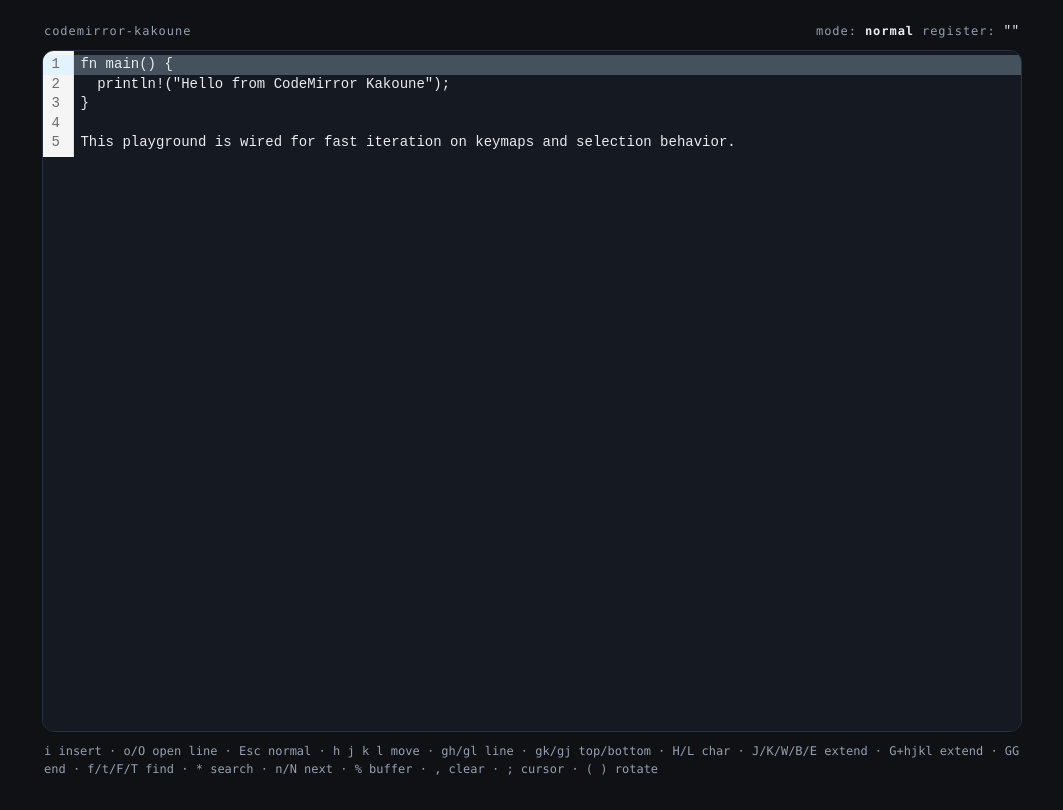
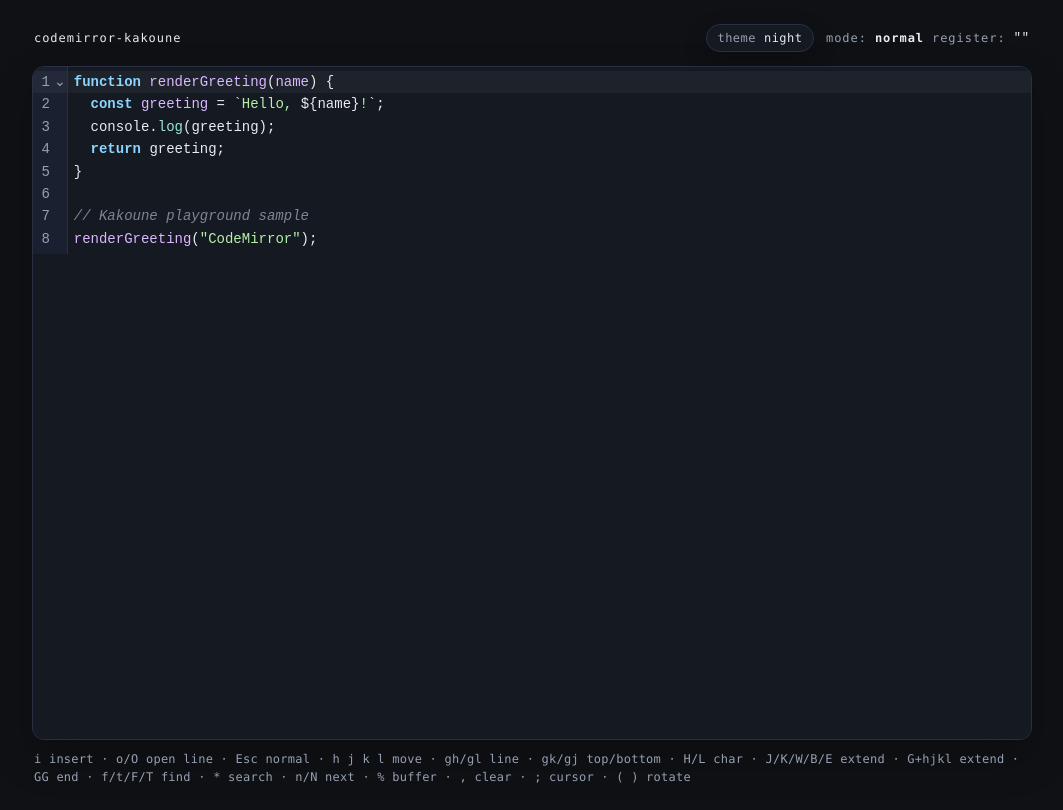
Before and after one commit to Yukaii/codemirror-kakoune, a website built with Vite: page playground/index.html in a window 1280 px wide. Shown: the whole page, without its empty margins (108-1171 px from the left). Built offline with nearby package versions, Linux system fonts and the light colour scheme.

Commit message:
Add playground theme selection and syntax highlighting

```diff
--- a/package.json
+++ b/package.json
@@ -15,9 +15,12 @@
   },
   "dependencies": {
     "@codemirror/commands": "^6.10.3",
+    "@codemirror/lang-javascript": "^6.2.5",
+    "@codemirror/language": "^6.12.3",
     "@codemirror/search": "^6.7.0",
     "@codemirror/state": "^6.6.0",
     "@codemirror/view": "^6.43.0",
+    "@lezer/highlight": "^1.2.3",
     "codemirror": "^6.0.2"
   },
   "devDependencies": {
--- a/playground/index.html
+++ b/playground/index.html
@@ -9,11 +9,21 @@
   <body>
     <main class="shell">
       <header class="bar">
-        <span>codemirror-kakoune</span>
-        <span class="state">
-          mode: <strong id="mode-pill">normal</strong>
-          register: <code id="register-pill">""</code>
-        </span>
+        <span class="brand">codemirror-kakoune</span>
+        <div class="controls">
+          <label class="control" for="theme-select">
+            <span>theme</span>
+            <select id="theme-select" name="theme">
+              <option value="night">Night</option>
+              <option value="paper">Paper</option>
+              <option value="sepia">Sepia</option>
+            </select>
+          </label>
+          <span class="state">
+            mode: <strong id="mode-pill">normal</strong>
+            register: <code id="register-pill">""</code>
+          </span>
+        </div>
       </header>
 
       <div id="editor"></div>
--- a/playground/main.ts
+++ b/playground/main.ts
@@ -1,14 +1,42 @@
 import { basicSetup, EditorView } from "codemirror";
-import { EditorState } from "@codemirror/state";
+import { Compartment, EditorState } from "@codemirror/state";
+import { javascript } from "@codemirror/lang-javascript";
 import { kakoune, kakouneStateField } from "../src/index";
+import {
+  buildPlaygroundEditorTheme,
+  isPlaygroundThemeName,
+  playgroundThemes,
+  type PlaygroundThemeName
+} from "./themes";
 import "./style.css";
 
 const editorElement = document.querySelector<HTMLDivElement>("#editor");
+const themeSelect = document.querySelector<HTMLSelectElement>("#theme-select");
 const modePill = document.querySelector<HTMLElement>("#mode-pill");
 const registerPill = document.querySelector<HTMLElement>("#register-pill");
+const themeCompartment = new Compartment();
 
-if (!editorElement || !modePill || !registerPill) {
+if (!editorElement || !themeSelect || !modePill || !registerPill) {
   throw new Error("Playground shell is missing required DOM nodes.");
+}
+
+const themeSelectElement = themeSelect;
+
+const themeStorageKey = "codemirror-kakoune.playground.theme";
+
+function getInitialTheme(): PlaygroundThemeName {
+  const storedTheme = window.localStorage.getItem(themeStorageKey);
+  return isPlaygroundThemeName(storedTheme) ? storedTheme : "night";
+}
+
+function applyTheme(view: EditorView, themeName: PlaygroundThemeName): void {
+  const theme = playgroundThemes[themeName];
+  document.body.dataset.theme = themeName;
+  themeSelectElement.value = themeName;
+  window.localStorage.setItem(themeStorageKey, themeName);
+  view.dispatch({
+    effects: themeCompartment.reconfigure(buildPlaygroundEditorTheme(theme))
+  });
 }
 
 const updateStatus = (view: EditorView): void => {
@@ -17,17 +45,25 @@ const updateStatus = (view: EditorView): void => {
   registerPill.textContent = state.register ? JSON.stringify(state.register) : '""';
 };
 
+const initialTheme = getInitialTheme();
+document.body.dataset.theme = initialTheme;
+
 const view = new EditorView({
   state: EditorState.create({
     doc: [
-      "fn main() {",
-      "  println!(\"Hello from CodeMirror Kakoune\");",
+      "function renderGreeting(name) {",
+      "  const greeting = `Hello, ${name}!`;",
+      "  console.log(greeting);",
+      "  return greeting;",
       "}",
       "",
-      "This playground is wired for fast iteration on keymaps and selection behavior."
+      "// Kakoune playground sample",
+      "renderGreeting(\"CodeMirror\");"
     ].join("\n"),
     extensions: [
       basicSetup,
+      javascript({ typescript: true, jsx: true }),
+      themeCompartment.of(buildPlaygroundEditorTheme(playgroundThemes[initialTheme])),
       kakoune(),
       EditorView.updateListener.of(update => {
         if (update.transactions.length > 0) {
@@ -39,4 +75,12 @@ const view = new EditorView({
   parent: editorElement
 });
 
+themeSelectElement.value = initialTheme;
+themeSelectElement.addEventListener("change", () => {
+  const nextTheme = themeSelectElement.value;
+  if (isPlaygroundThemeName(nextTheme)) {
+    applyTheme(view, nextTheme);
+  }
+});
+
 updateStatus(view);
--- a/playground/style.css
+++ b/playground/style.css
@@ -1,13 +1,48 @@
 :root {
-  color-scheme: dark;
   font-family: ui-monospace, SFMono-Regular, Menlo, Monaco, Consolas, "Liberation Mono",
     monospace;
   --bg: #0f1115;
   --panel: #151922;
   --panel-border: #273044;
+  --panel-strong: #1b2130;
   --text: #e8ebf0;
   --muted: #95a0b2;
-  --accent: #c7cdd8;
+  --accent: #8ad4ff;
+  --selection: rgba(138, 212, 255, 0.22);
+  --active-line: rgba(255, 255, 255, 0.04);
+  --shadow: rgba(0, 0, 0, 0.24);
+}
+
+body[data-theme="paper"] {
+  color-scheme: light;
+  --bg: #f5f1e8;
+  --panel: #fffcf5;
+  --panel-border: #d8cbb9;
+  --panel-strong: #efe2cf;
+  --text: #243041;
+  --muted: #6d7785;
+  --accent: #2f6f8f;
+  --selection: rgba(47, 111, 143, 0.18);
+  --active-line: rgba(36, 48, 65, 0.04);
+  --shadow: rgba(36, 48, 65, 0.06);
+}
+
+body[data-theme="sepia"] {
+  color-scheme: light;
+  --bg: #efe2cf;
+  --panel: #f7efe3;
+  --panel-border: #d4c2a9;
+  --panel-strong: #efe2cf;
+  --text: #3e2f20;
+  --muted: #776553;
+  --accent: #8b5e34;
+  --selection: rgba(139, 94, 52, 0.18);
+  --active-line: rgba(62, 47, 32, 0.04);
+  --shadow: rgba(62, 47, 32, 0.08);
+}
+
+body[data-theme="night"] {
+  color-scheme: dark;
 }
 
 * {
@@ -24,22 +59,64 @@ body {
 
 body {
   padding: 24px;
+  background: var(--bg);
+  color: var(--text);
 }
 
 .shell {
-  max-width: 980px;
+  max-width: 1000px;
   margin: 0 auto;
 }
 
 .bar {
   display: flex;
   justify-content: space-between;
+  align-items: center;
   gap: 16px;
-  padding: 0 2px 12px;
+  padding: 0 2px 14px;
   color: var(--muted);
   font-size: 12px;
   letter-spacing: 0.08em;
   text-transform: lowercase;
+}
+
+.brand {
+  color: var(--text);
+}
+
+.controls {
+  display: flex;
+  align-items: center;
+  gap: 12px;
+  flex-wrap: wrap;
+}
+
+.control {
+  display: inline-flex;
+  align-items: center;
+  gap: 8px;
+  padding: 6px 10px;
+  border: 1px solid var(--panel-border);
+  border-radius: 999px;
+  background: var(--panel);
+  box-shadow: 0 10px 24px var(--shadow);
+  letter-spacing: 0.04em;
+}
+
+.control span {
+  color: var(--muted);
+}
+
+.control select {
+  appearance: none;
+  border: 0;
+  background: transparent;
+  color: var(--text);
+  font: inherit;
+  letter-spacing: inherit;
+  text-transform: inherit;
+  outline: none;
+  cursor: pointer;
 }
 
 .state {
@@ -55,21 +132,23 @@ body {
 }
 
 #editor {
-  min-height: calc(100vh - 120px);
+  min-height: calc(100vh - 128px);
   border: 1px solid var(--panel-border);
   border-radius: 12px;
   overflow: hidden;
   background: var(--panel);
+  box-shadow: 0 18px 40px var(--shadow);
 }
 
 .cm-editor {
-  min-height: calc(100vh - 120px);
+  min-height: calc(100vh - 128px);
   background: var(--panel);
 }
 
 .cm-scroller {
   font-size: 14px;
   line-height: 1.6;
+  font-family: inherit;
 }
 
 .hint {
@@ -77,4 +156,5 @@ body {
   color: var(--muted);
   font-size: 12px;
   line-height: 1.5;
+  letter-spacing: 0.02em;
 }
--- /dev/null
+++ b/playground/themes.ts
@@ -0,0 +1,220 @@
+import { HighlightStyle, syntaxHighlighting } from "@codemirror/language";
+import { EditorView } from "@codemirror/view";
+import type { Extension } from "@codemirror/state";
+import { tags } from "@lezer/highlight";
+
+export type PlaygroundThemeName = "night" | "paper" | "sepia";
+
+export interface PlaygroundTheme {
+  name: PlaygroundThemeName;
+  label: string;
+  dark: boolean;
+  shell: {
+    bg: string;
+    panel: string;
+    border: string;
+    text: string;
+    muted: string;
+    accent: string;
+    selection: string;
+    activeLine: string;
+  };
+  editor: {
+    background: string;
+    text: string;
+    muted: string;
+    accent: string;
+    border: string;
+    panel: string;
+    selection: string;
+    activeLine: string;
+    match: string;
+    keyword: string;
+    string: string;
+    comment: string;
+    number: string;
+    variable: string;
+    property: string;
+    type: string;
+    function: string;
+  };
+}
+
+export const playgroundThemes: Record<PlaygroundThemeName, PlaygroundTheme> = {
+  night: {
+    name: "night",
+    label: "Night",
+    dark: true,
+    shell: {
+      bg: "#0f1115",
+      panel: "#151922",
+      border: "#273044",
+      text: "#e8ebf0",
+      muted: "#95a0b2",
+      accent: "#8ad4ff",
+      selection: "rgba(138, 212, 255, 0.22)",
+      activeLine: "rgba(255, 255, 255, 0.04)"
+    },
+    editor: {
+      background: "#151922",
+      text: "#e8ebf0",
+      muted: "#95a0b2",
+      accent: "#8ad4ff",
+      border: "#273044",
+      panel: "#1a2030",
+      selection: "rgba(138, 212, 255, 0.22)",
+      activeLine: "rgba(255, 255, 255, 0.04)",
+      match: "rgba(138, 212, 255, 0.18)",
+      keyword: "#8ad4ff",
+      string: "#b4f0a7",
+      comment: "#7d8794",
+      number: "#f4d19a",
+      variable: "#e8ebf0",
+      property: "#9ee6d0",
+      type: "#f0b6ff",
+      function: "#d9b8ff"
+    }
+  },
+  paper: {
+    name: "paper",
+    label: "Paper",
+    dark: false,
+    shell: {
+      bg: "#f5f1e8",
+      panel: "#fffcf5",
+      border: "#d8cbb9",
+      text: "#243041",
+      muted: "#6d7785",
+      accent: "#2f6f8f",
+      selection: "rgba(47, 111, 143, 0.18)",
+      activeLine: "rgba(36, 48, 65, 0.04)"
+    },
+    editor: {
+      background: "#fffcf5",
+      text: "#243041",
+      muted: "#6d7785",
+      accent: "#2f6f8f",
+      border: "#d8cbb9",
+      panel: "#f7efe3",
+      selection: "rgba(47, 111, 143, 0.18)",
+      activeLine: "rgba(36, 48, 65, 0.04)",
+      match: "rgba(47, 111, 143, 0.12)",
+      keyword: "#2f6f8f",
+      string: "#7a8f4f",
+      comment: "#8b7d6a",
+      number: "#a15c2f",
+      variable: "#243041",
+      property: "#5e6f88",
+      type: "#7c4fb2",
+      function: "#4e6cb6"
+    }
+  },
+  sepia: {
+    name: "sepia",
+    label: "Sepia",
+    dark: false,
+    shell: {
+      bg: "#efe2cf",
+      panel: "#f7efe3",
+      border: "#d4c2a9",
+      text: "#3e2f20",
+      muted: "#776553",
+      accent: "#8b5e34",
+      selection: "rgba(139, 94, 52, 0.18)",
+      activeLine: "rgba(62, 47, 32, 0.04)"
+    },
+    editor: {
+      background: "#f7efe3",
+      text: "#3e2f20",
+      muted: "#776553",
+      accent: "#8b5e34",
+      border: "#d4c2a9",
+      panel: "#efe2cf",
+      selection: "rgba(139, 94, 52, 0.18)",
+      activeLine: "rgba(62, 47, 32, 0.04)",
+      match: "rgba(139, 94, 52, 0.12)",
+      keyword: "#8b5e34",
+      string: "#7f8a49",
+      comment: "#9a8a78",
+      number: "#9a5b2f",
+      variable: "#3e2f20",
+      property: "#7a5e45",
+      type: "#7c5f9c",
+      function: "#5f6f9d"
+    }
+  }
+};
+
+export function isPlaygroundThemeName(value: string | null | undefined): value is PlaygroundThemeName {
+  return value === "night" || value === "paper" || value === "sepia";
+}
+
+export function buildPlaygroundEditorTheme(theme: PlaygroundTheme): Extension {
+  const highlightStyle = HighlightStyle.define([
+    { tag: tags.keyword, color: theme.editor.keyword, fontWeight: "600" },
+    { tag: tags.string, color: theme.editor.string },
+    { tag: tags.comment, color: theme.editor.comment, fontStyle: "italic" },
+    { tag: tags.number, color: theme.editor.number },
+    { tag: tags.bool, color: theme.editor.number },
+    { tag: tags.null, color: theme.editor.number },
+    { tag: tags.variableName, color: theme.editor.variable },
+    { tag: tags.propertyName, color: theme.editor.property },
+    { tag: tags.typeName, color: theme.editor.type },
+    { tag: tags.function(tags.variableName), color: theme.editor.function },
+    { tag: tags.definition(tags.variableName), color: theme.editor.function }
+  ]);
+
+  return [
+    EditorView.theme(
+      {
+        "&": {
+          backgroundColor: theme.editor.background,
+          color: theme.editor.text
+        },
+        "&.cm-focused": {
+          outline: "none"
+        },
+        ".cm-scroller": {
+          fontSize: "14px",
+          lineHeight: "1.6"
+        },
+        ".cm-content": {
+          caretColor: theme.editor.accent
+        },
+        ".cm-cursor, .cm-dropCursor": {
+          borderLeftColor: theme.editor.accent
+        },
+        "&.cm-focused .cm-selectionBackground, .cm-selectionBackground, .cm-content ::selection": {
+          backgroundColor: theme.editor.selection
+        },
+        ".cm-selectionMatch": {
+          backgroundColor: theme.editor.match
+        },
+        ".cm-gutters": {
+          backgroundColor: theme.editor.panel,
+          color: theme.editor.muted,
+          borderRight: `1px solid ${theme.editor.border}`
+        },
+        ".cm-activeLine, .cm-activeLineGutter": {
+          backgroundColor: theme.editor.activeLine
+        },
+        ".cm-panels": {
+          backgroundColor: theme.editor.panel,
+          color: theme.editor.text,
+          borderColor: theme.editor.border
+        },
+        ".cm-tooltip": {
+          backgroundColor: theme.editor.panel,
+          color: theme.editor.text,
+          border: `1px solid ${theme.editor.border}`
+        },
+        ".cm-matchingBracket": {
+          backgroundColor: theme.editor.match,
+          outline: `1px solid ${theme.editor.accent}`
+        }
+      },
+      { dark: theme.dark }
+    ),
+    syntaxHighlighting(highlightStyle)
+  ];
+}
```
Also changed, not shown: pnpm-lock.yaml.
